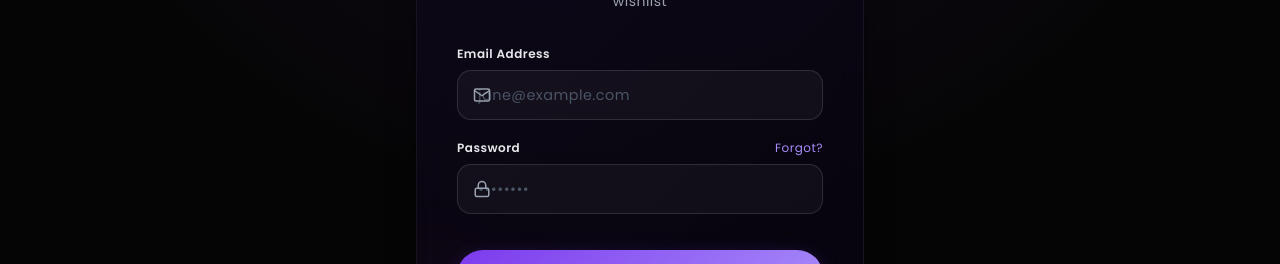
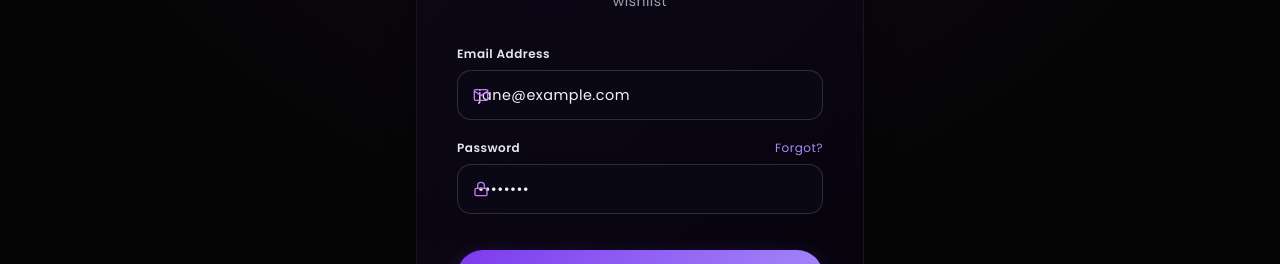
Before and after one commit to barathsk-424/dharshini, a React (Vite) app in the folder dharshini-creations/: page /#/auth in a window 1280 px wide. Shown: the part 359-623 px from the top of the page. Built offline with nearby package versions, Linux system fonts and the light colour scheme.

Commit message:
Fix icon alignment and autofill visibility in Auth form inputs

```diff
--- a/dharshini-creations/src/pages/Auth.jsx
+++ b/dharshini-creations/src/pages/Auth.jsx
@@ -184,8 +184,8 @@
                 <motion.div key="name-input" initial={{ opacity: 0, height: 0 }} animate={{ opacity: 1, height: 'auto' }} exit={{ opacity: 0, height: 0 }} transition={{ duration: 0.3 }} className="overflow-hidden mb-5">
                   <label className="text-xs font-semibold block mb-2" style={{ color: '#E5E7EB' }}>Full Name</label>
                   <div className="relative">
-                    <div className="absolute left-4 top-1/2 -translate-y-1/2 text-gray-400"><FiUser size={18} /></div>
-                    <input type="text" value={form.name} onChange={e => update('name', e.target.value)} placeholder="Jane Doe" required={!isLogin} className="w-full pr-4 py-3 rounded-xl text-sm bg-white/5 border outline-none focus:border-purple-500 transition-colors placeholder-gray-600" style={{ borderColor: 'var(--color-border-strong)', color: '#F5F5F5', paddingLeft: '2.75rem' }} />
+                    <div className="absolute left-4 top-1/2 -translate-y-1/2 text-purple-400 z-10 pointer-events-none"><FiUser size={16} /></div>
+                    <input type="text" value={form.name} onChange={e => update('name', e.target.value)} placeholder="Jane Doe" required={!isLogin} className="w-full pl-11 pr-4 py-3 rounded-xl text-sm border outline-none focus:border-purple-500 transition-colors placeholder-gray-600" style={{ borderColor: 'var(--color-border-strong)', color: '#F5F5F5', background: 'rgba(255,255,255,0.05)', WebkitBoxShadow: '0 0 0 1000px rgba(12,8,22,0.9) inset', WebkitTextFillColor: '#F5F5F5' }} />
                   </div>
                 </motion.div>
               )}
@@ -193,8 +193,8 @@
             <div className="mb-5">
               <label className="text-xs font-semibold block mb-2" style={{ color: '#E5E7EB' }}>Email Address</label>
               <div className="relative">
-                <div className="absolute left-4 top-1/2 -translate-y-1/2 text-gray-400"><FiMail size={18} /></div>
-                <input type="email" value={form.email} onChange={e => update('email', e.target.value)} placeholder="jane@example.com" required className="w-full pr-4 py-3 rounded-xl text-sm bg-white/5 border outline-none focus:border-purple-500 transition-colors placeholder-gray-600" style={{ borderColor: 'var(--color-border-strong)', color: '#F5F5F5', paddingLeft: '2.75rem' }} />
+                <div className="absolute left-4 top-1/2 -translate-y-1/2 text-purple-400 z-10 pointer-events-none"><FiMail size={16} /></div>
+                <input type="email" value={form.email} onChange={e => update('email', e.target.value)} placeholder="jane@example.com" required className="w-full pl-11 pr-4 py-3 rounded-xl text-sm border outline-none focus:border-purple-500 transition-colors placeholder-gray-600" style={{ borderColor: 'var(--color-border-strong)', color: '#F5F5F5', background: 'rgba(255,255,255,0.05)', WebkitBoxShadow: '0 0 0 1000px rgba(12,8,22,0.9) inset', WebkitTextFillColor: '#F5F5F5' }} />
               </div>
             </div>
             <div className="mb-5">
@@ -203,8 +203,8 @@
                 {isLogin && (<a href="#" className="text-xs hover:text-purple-400 transition-colors" style={{ color: 'var(--color-purple-glow)' }}>Forgot?</a>)}
               </div>
               <div className="relative">
-                <div className="absolute left-4 top-1/2 -translate-y-1/2 text-gray-400"><FiLock size={18} /></div>
-                <input type="password" value={form.password} onChange={e => update('password', e.target.value)} placeholder="••••••••" required className="w-full pr-4 py-3 rounded-xl text-sm bg-white/5 border outline-none focus:border-purple-500 transition-colors placeholder-gray-600" style={{ borderColor: 'var(--color-border-strong)', color: '#F5F5F5', paddingLeft: '2.75rem' }} />
+                <div className="absolute left-4 top-1/2 -translate-y-1/2 text-purple-400 z-10 pointer-events-none"><FiLock size={16} /></div>
+                <input type="password" value={form.password} onChange={e => update('password', e.target.value)} placeholder="••••••••" required className="w-full pl-11 pr-4 py-3 rounded-xl text-sm border outline-none focus:border-purple-500 transition-colors placeholder-gray-600" style={{ borderColor: 'var(--color-border-strong)', color: '#F5F5F5', background: 'rgba(255,255,255,0.05)', WebkitBoxShadow: '0 0 0 1000px rgba(12,8,22,0.9) inset', WebkitTextFillColor: '#F5F5F5' }} />
               </div>
             </div>
             <button type="submit" className="btn-primary w-full interactive flex items-center justify-center gap-2 mt-4 py-3.5 shadow-[0_0_20px_rgba(138,43,226,0.3)]">{isLogin ? 'Sign In' : 'Create Account'} <FiArrowRight size={18} /></button>
```
